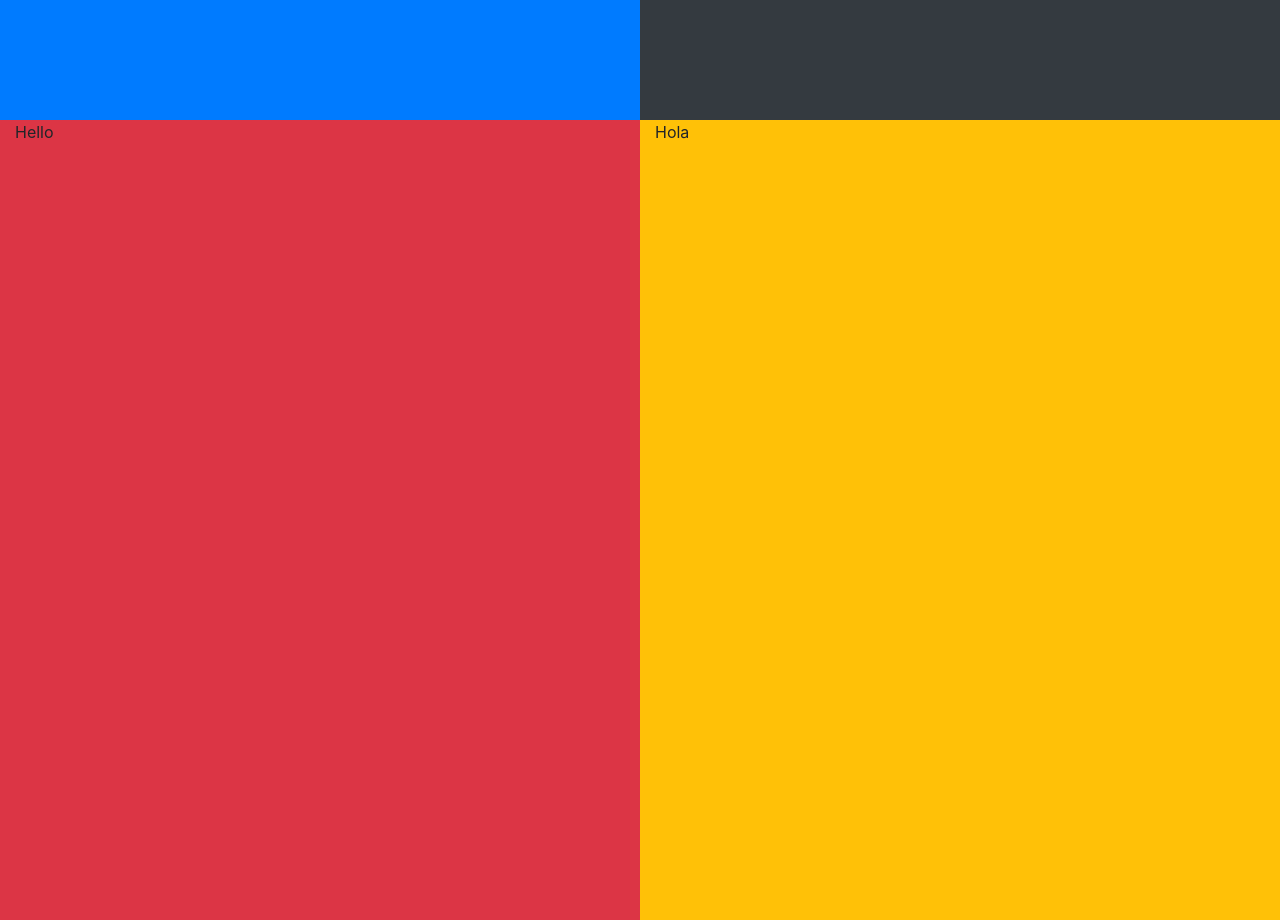
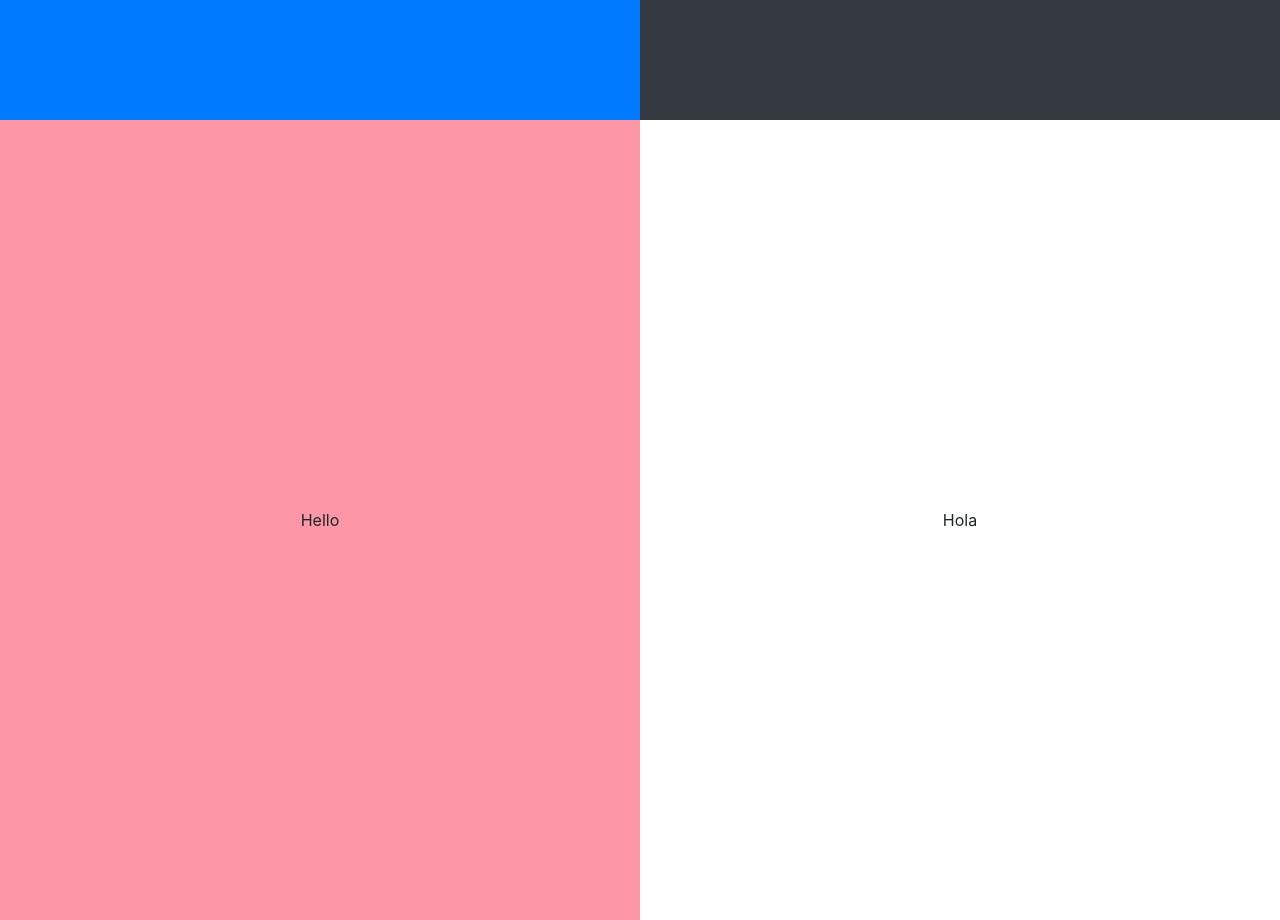
Before and after one commit to phwt/PRICON, a plain HTML site: page full_site/index.html in a window 1280 px wide. Shown: the part 680-1600 px from the top of the page. Drawn offline with nearby package versions, Linux system fonts and the light colour scheme.

Commit message:
Cetnering everything

```diff
--- a/full_site/index.html
+++ b/full_site/index.html
@@ -5,6 +5,16 @@
         integrity="sha256-CSXorXvZcTkaix6Yvo6HppcZGetbYMGWSFlBw8HfCJo=" crossorigin="anonymous"></script>
     <link href="scroll.css" rel="stylesheet">
     <meta name="viewport" content="width=device-width, initial-scale=1.0">
+    <style>
+        .center-me {
+            /* position: absolute; */
+            /* top: 50%; */
+            /* left: 50%; */
+            /* transform: translatey(-50%); */
+            margin-top: auto;
+            margin-bottom: auto;
+        }
+    </style>
 </head>
 <div class="well" id="well">
     <section class="section panel" width="100%">
@@ -22,11 +32,12 @@
 
     <section class="section panel" width="100%">
         <div class="container-fluid h-100">
-            <div class="row h-100">
-                <div class="col-6 bg-danger">
+            <div class="row h-100 text-center"
+                style="background: linear-gradient(90deg, rgba(253,151,167,1) 0%, rgba(253,151,167,1) 50%, rgba(255,255,255,1) 50%, rgba(255,255,255,1) 100%);">
+                <div class="col-6 center-me">
                     Hello
                 </div>
-                <div class="col-6 bg-warning">
+                <div class="col-6 center-me">
                     Hola
                 </div>
             </div>
--- a/full_site/scroll.css
+++ b/full_site/scroll.css
@@ -6,7 +6,7 @@ body {
 .well {
     position: relative;
     overflow: hidden;
-    transition: 1s cubic-bezier(0.5, 0, 0.5, 1);
+    transition: .5s cubic-bezier(0.5, 0, 0.5, 1);
 }
 
 .panel {
--- a/full_site/scroll.js
+++ b/full_site/scroll.js
@@ -40,9 +40,9 @@
 			sY,
 			dX,
 			dY,
-			threshold = 100,
+			threshold = 25,
 			/*[min distance traveled to be considered swipe]*/
-			slack = 50,
+			slack = 25,
 			/*[max distance allowed at the same time in perpendicular direction]*/
 			alT = 500,
 			/*[max time allowed to travel that distance]*/
```
